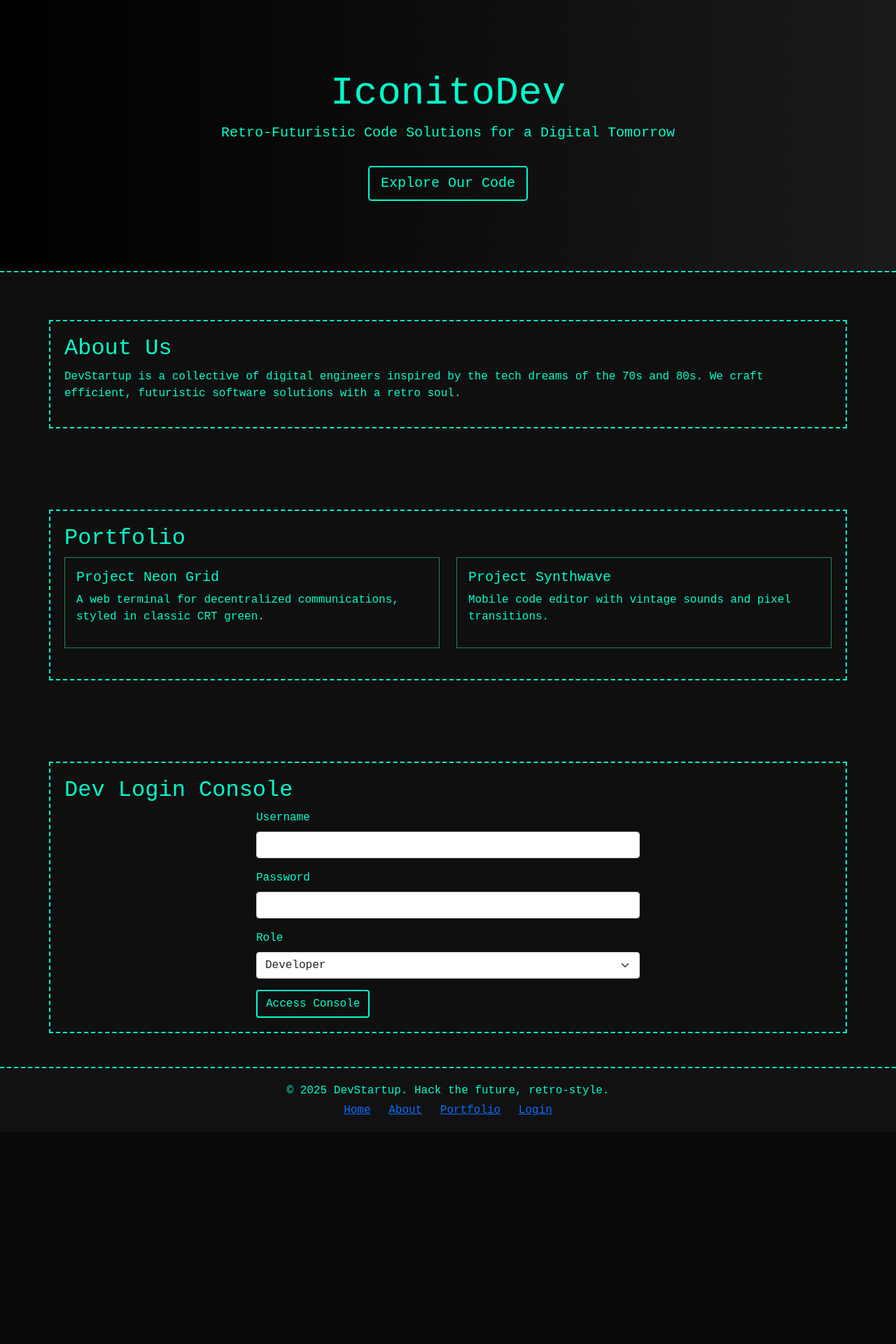
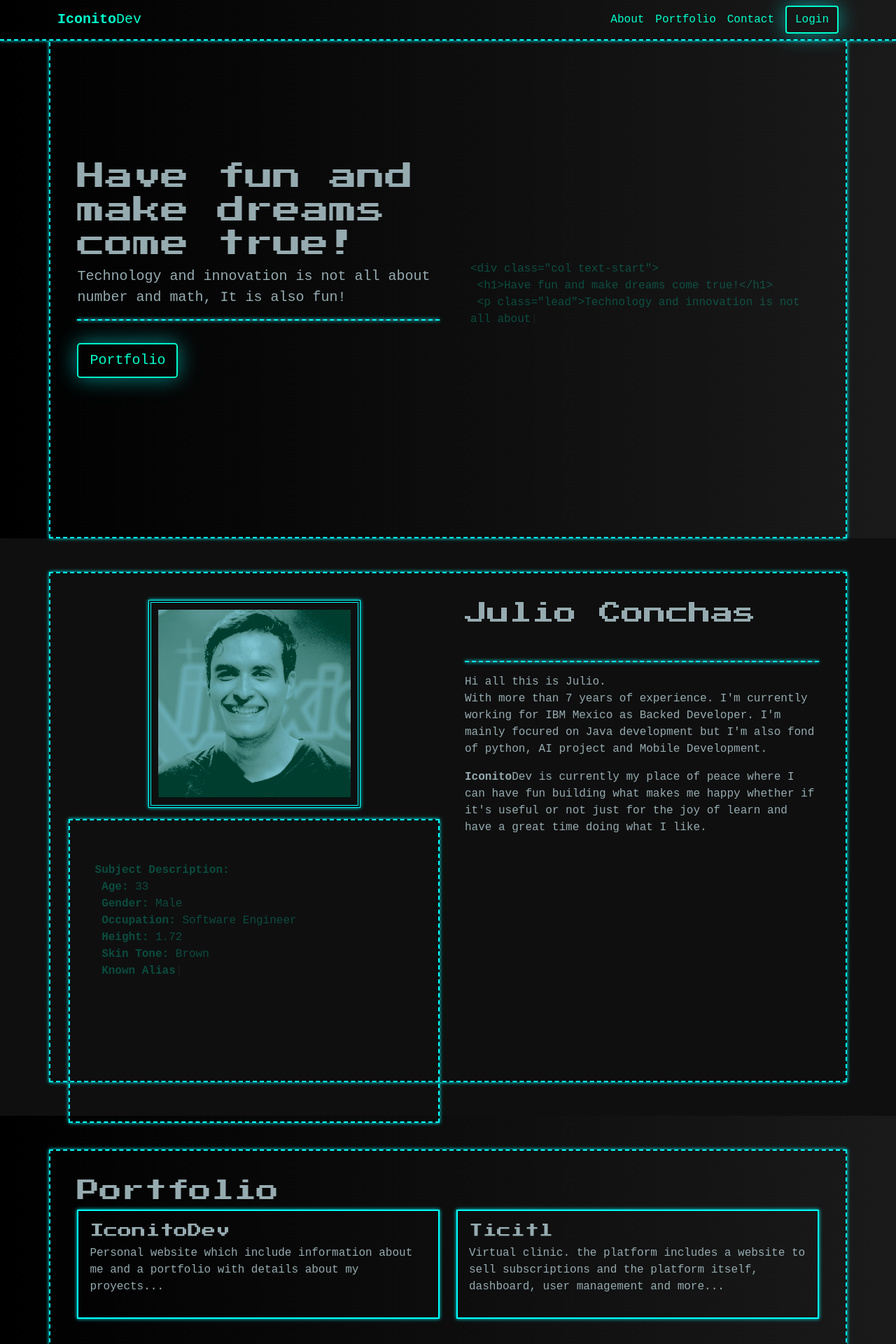
Before and after one commit to iconitodotcom/iconitodotcom, a Flask app: page / in a window 1280 px wide. Shown: the top 1920 px of the page at 70% size. Before the commit the page ends 1593 px from the top, so only its background shows below. Run offline with Flask 3, Linux system fonts and the light colour scheme.

Commit message:
new webdesign for iconitoDev website, still work to make it responsible left

```diff
--- /dev/null
+++ b/iconitodev/static/css/core/core.css
@@ -0,0 +1,106 @@
+body {
+    font-family: 'Courier New', Courier, monospace;
+    background-color: #0f0f0f;
+    /* color: #00ffcc; */
+    color : #3b4a4e;
+  }
+  nav{
+      background: linear-gradient(to right, #000000, #1a1a1a);
+  }
+  .hero {
+    background: linear-gradient(to right, #000000, #1a1a1a);
+  }
+  .retro-nav-border
+  {
+      border-bottom: 2px dashed #00ffff;
+      box-shadow: 0 0 5px #00ffff;
+  }
+  .retro-border {
+    border: 2px dashed #00ffff;
+    box-shadow: 0 0 5px #00ffff;
+    padding: 3%;
+  }
+  .retro-solid-border {
+    border: 2px solid #00ffff;
+    box-shadow: 0 0 5px #00ffff;
+    padding: 3%;
+  }
+  .retro-line {
+      border: none;
+      border-top: 2px dashed #00ffff;
+      width: 100%;
+      box-shadow: 0 0 5px #00ffff;
+      opacity: 1;
+  }
+  .primary-txt-color {
+      color: #00ffcc !important;
+  }
+  .secondary-txt-color {
+      color: #96ABB0 !important;
+  }
+  .brand-ff {
+    font-family: 'Press Start 2P', system-ui;
+    font-weight: 400;
+    font-style: normal;
+    font-size: 1rem !important;
+  }
+  h1, h2, h3, h5 {
+    font-family: 'Press Start 2P', system-ui;
+    font-weight: 400;
+    font-style: normal;
+    color: #96ABB0
+  }
+  .btn-retro {
+    background-color: transparent;
+    border: 2px solid #00ffcc;
+    color: #00ffcc;
+    transition: background-color 0.3s ease;
+    animation: beat 1.2s infinite;
+  }
+  .btn-retro:hover {
+    background-color: #00ffcc;
+    color: #000;
+  }
+  footer {
+    background-color: #111;
+    border-top: 2px dashed #00ffcc;
+    color: #00ffcc;
+    padding: 20px 0;
+    text-align: center;
+  }
+  input, select {
+    background-color: #000;
+    border: 1px solid #00ffcc;
+    color: #00ffcc;
+  }
+  label {
+    color: #00ffcc;
+  }
+  #pagetitle {
+    /* font-family: 'Courier New', Courier, monospace !important; */
+    color: #00ffcc !important;
+  }
+  #aboutimg {
+    border: 4px double #00ffff;
+    box-shadow: 0 0 5px #00ffff;
+    padding: 2%;
+  }
+  .code-box {
+    padding: 20px;
+    overflow-y: auto;
+    white-space: pre-line;
+    min-height: 400px;
+    opacity: .25
+  }
+  #typed-code {
+    /*color: #00ffcc !important;*/
+  }
+
+  @keyframes beat {
+    0%, 100% {
+      box-shadow: 0 0 0 rgba(0, 255, 255, 0);
+    }
+    50% {
+      box-shadow: 0 0 30px rgba(0, 255, 255, 0.5);
+    }
+  }
--- /dev/null
+++ b/iconitodev/static/js/core/core.js
@@ -0,0 +1,28 @@
+new Typed('#typed-code', {
+    strings: [
+      "&lt;div class=\"col text-start\"&gt;\n&nbsp;&lt;h1&gt;Have fun and make dreams come true!&lt;/h1&gt;\n&nbsp;&lt;p class=\"lead\"&gt;Technology and innovation is not all about number and math, It is also fun!&lt;/p&gt;\n&nbsp;&lt;hr class=\"retro-line\"&gt;\n&nbsp;&lt;a href=\"#portfolio\" class=\"btn btn-retro btn-lg mt-3\"&gt;Portfolio&lt;/a&gt;\n&lt;/div&gt;",
+      ".retro-line {\n&nbsp;border:none;\n&nbsp;border-top: 2px dashed #00ffff;\n&nbsp;width:100%;\n&nbsp;margin:2rem 0;\n&nbsp;box-shadow:0 0 5px #00ffff;\n&nbsp;opacity: 1;\n}\n.code-box {\n&nbsp;padding: 20px;\n&nbsp;overflow-y: auto;\n&nbsp;white-space: preline;\n}\n#typed-code {\n&nbsp;color: #00ffcc !important;\n}"
+    ],
+    typeSpeed: 40,
+    backSpeed: 0,
+    fadeOut: true,
+    loop: true
+  });
+new Typed('#description-code', {
+    strings: [
+      "<b>Subject Description:</b>\n&nbsp;<b>Age:</b> 33\n&nbsp;<b>Gender:</b> Male\n&nbsp;<b>Occupation:</b> Software Engineer\n&nbsp;<b>Height:</b> 1.72\n&nbsp;<b>Skin Tone:</b> Brown\n&nbsp;<b>Known Alias:</b> \"Gostbit\"",
+      "<b>Caution:</b>\n&nbsp;The subject is considered highly intelligent, fluent in multiple programming languages,\n&nbsp;With an extensive background in computer science and neural networks.\n&nbsp;Over a decade of experience working at IBM, and an early student research tenure at Intel, the subject’s technical background is deep",
+    ],
+    typeSpeed: 40,
+    backSpeed: 0,
+    fadeOut: true,
+    loop: true
+});
+new Typed('#aboutme', {
+    strings: [
+      "Julio Conchas"
+    ],
+    typeSpeed: 50,
+    fadeOut: true,
+    bindInputFocusEvents: true
+});
--- a/iconitodev/templates/base.html
+++ b/iconitodev/templates/base.html
@@ -20,62 +20,24 @@
         <title>Iconitodev - Empowering Code</title>
         <!-- Bootstrap v5.0 CSS -->
         <link href="https://cdn.jsdelivr.net/npm/bootstrap@5.0.2/dist/css/bootstrap.min.css" rel="stylesheet">
-  <style>
-    body {
-      font-family: 'Courier New', Courier, monospace;
-      background-color: #0f0f0f;
-      color: #00ffcc;
-    }
-    .hero {
-      background: linear-gradient(to right, #000000, #1a1a1a);
-      color: #00ffcc;
-      padding: 100px 0;
-      text-align: center;
-      border-bottom: 2px dashed #00ffcc;
-    }
-    .retro-border {
-      border: 2px dashed #00ffcc;
-      padding: 20px;
-      margin-top: 20px;
-    }
-    h1, h2, h3, h5 {
-      font-family: 'Courier New', Courier, monospace;
-      color: #00ffcc;
-    }
-    .btn-retro {
-      background-color: transparent;
-      border: 2px solid #00ffcc;
-      color: #00ffcc;
-      transition: background-color 0.3s ease;
-    }
-    .btn-retro:hover {
-      background-color: #00ffcc;
-      color: #000;
-    }
-    footer {
-      background-color: #111;
-      border-top: 2px dashed #00ffcc;
-      color: #00ffcc;
-      padding: 20px 0;
-      text-align: center;
-    }
-    input, select {
-      background-color: #000;
-      border: 1px solid #00ffcc;
-      color: #00ffcc;
-    }
-    label {
-      color: #00ffcc;
-    }
-  </style>
+
+        <link rel="preconnect" href="https://fonts.googleapis.com">
+        <link rel="preconnect" href="https://fonts.gstatic.com" crossorigin>
+        <link href="https://fonts.googleapis.com/css2?family=Caveat:wght@400..700&family=IBM+Plex+Sans:ital,wght@0,100;0,200;0,300;0,400;0,500;0,600;0,700;1,100;1,200;1,300;1,400;1,500;1,600;1,700&family=Press+Start+2P&family=Roboto:ital,wght@0,100;0,300;0,400;0,500;0,700;0,900;1,100;1,300;1,400;1,500;1,700;1,900&display=swap" rel="stylesheet">
+
+
+        <link rel="stylesheet" href="{{ url_for('static', filename='css/core/core.css') }}">
     </head>
 
-<body>
+    <body id="top">
+        {% include "topnav.html" %}
+
         {% block content %}
         {% endblock %}
 
       <!-- Bootstrap v5.0 JS Bundle -->
       <script src="https://cdn.jsdelivr.net/npm/bootstrap@5.0.2/dist/js/bootstrap.bundle.min.js"></script>
+      <script src="https://cdn.jsdelivr.net/npm/typed.js@2.0.12"></script>
+      <script src="{{ url_for('static', filename='js/core/core.js') }}"></script>
     </body>
-
 </html>
--- a/iconitodev/templates/index.html
+++ b/iconitodev/templates/index.html
@@ -13,38 +13,75 @@
 -->
 {% extends "base.html" %}
 {% block content %}
+
     <!-- Hero Section -->
     <section id="hero" class="hero">
-    <div class="container">
-      <h1 class="display-4">Iconito<span class="fw-lighter">Dev</span></h1>
-      <p class="lead">Retro-Futuristic Code Solutions for a Digital Tomorrow</p>
-      <a href="#portfolio" class="btn btn-retro btn-lg mt-3">Explore Our Code</a>
+        <div class="container retro-border">
+            <div class="row" style="height: 86vh;">
+                <div class="col text-start align-self-center">
+                    <h1>Have fun and make dreams come true!</h1>
+                    <p class="lead secondary-txt-color">Technology and innovation is not all about number and math, It is also fun!</p>
+                    <hr class="retro-line">
+                    <a href="#portfolio" class="btn btn-retro btn-lg mt-3">Portfolio</a>
+                </div>
+                <div class="col align-self-end">
+                    <div class="code-box mx-auto text-start">
+                        <span id="typed-code" class="primary-txt-color"></span>
+                    </div>
+                </div>
+            </div>
         </div>
     </section>
 
     <!-- About Section -->
     <section id="about" class="py-5">
     <div class="container retro-border">
-      <h2>About Us</h2>
-      <p>DevStartup is a collective of digital engineers inspired by the tech dreams of the 70s and 80s. We craft efficient, futuristic software solutions with a retro soul.</p>
+        <div class="row gx-5" style="height: 81vh;">
+            <div class="col">
+                <div class="row"></div>
+                <div class="row">
+                    <div class="col align-self-center text-center">
+                        <img src="{{ url_for('static', filename='img/JulioTech.jpeg') }}" alt="" id="aboutimg" style="width: 60%; height:80%;">
+                    </div>
+                </div>
+                <div class="row retro-border mt-3 w-80">
+                    <div class="code-box mx-auto text-start">
+                        <span id="description-code" class="primary-txt-color"></span>
+                    </div>
+                </div>
+            </div>
+            <div class="col align-self-centerh-100">
+                <h2 id="aboutme">Julio Conchas</h2>
+                <hr class="retro-line">
+                <p class="secondary-txt-color">
+                    Hi all this is Julio.<br>
+                    With more than 7 years of experience. I'm currently working for IBM Mexico as Backed Developer.
+                    I'm mainly focured on Java development but I'm also fond of python, AI project and Mobile Development.
+                </p>
+                <p class="secondary-txt-color">
+                    <span class="fw-bold">Iconito</span>Dev is currently my place of peace where I can have fun building what makes me happy
+                    whether if it's useful or not just for the joy of learn and have a great time doing what I like.
+                </p>
+            </div>
+        </div>
     </div>
     </section>
 
     <!-- Portfolio Section -->
-  <section id="portfolio" class="py-5">
-    <div class="container retro-border">
+    <section id="portfolio" class="py-5 hero">
+        <div class="container retro-border" >
           <h2>Portfolio</h2>
-      <div class="row">
+          <div class="row" style="height: 76vh;">
             <div class="col-md-6 mb-4">
-          <div class="p-3 border border-success">
-            <h5>Project Neon Grid</h5>
-            <p>A web terminal for decentralized communications, styled in classic CRT green.</p>
+              <div class="p-3 retro-solid-border">
+                <h5>IconitoDev</h5>
+                <p class="secondary-txt-color">Personal website which include information about me and a portfolio with details about my proyects...</p>
               </div>
             </div>
             <div class="col-md-6 mb-4">
-          <div class="p-3 border border-success">
-            <h5>Project Synthwave</h5>
-            <p>Mobile code editor with vintage sounds and pixel transitions.</p>
+              <div class="p-3 retro-solid-border">
+                <h5>Ticitl</h5>
+                <p class="secondary-txt-color">Virtual clinic. the platform includes a website to sell subscriptions and the platform itself, dashboard, user management and more...</p>
               </div>
             </div>
           </div>
@@ -52,26 +89,24 @@
     </section>
 
     <!-- Login Section -->
-  <section id="login" class="py-5">
-    <div class="container retro-border">
-      <h2>Dev Login Console</h2>
+    <section id="contact" class="py-5">
+        <div class="container retro-border" style="height: 76vh;">
+          <h2>Contact</h2>
+          <p class="secondary-txt-color">Want to know more about me or <span class="fw-bold">Iconito</span>Dev send a message let's get it touch.</p>
           <form action="/login" method="POST" class="w-50 mx-auto">
             <div class="mb-3">
-          <label for="username" class="form-label">Username</label>
+              <label for="username" class="form-label">Name</label>
               <input type="text" id="username" name="username" class="form-control" required>
             </div>
             <div class="mb-3">
-          <label for="password" class="form-label">Password</label>
-          <input type="password" id="password" name="password" class="form-control" required>
+              <label for="password" class="form-label">email</label>
+              <input type="email" id="password" name="password" class="form-control" required>
             </div>
             <div class="mb-3">
-          <label for="role" class="form-label">Role</label>
-          <select id="role" name="role" class="form-select">
-            <option value="developer">Developer</option>
-            <option value="admin">Admin</option>
-          </select>
+              <label for="role" class="form-label">Message</label><br>
+              <textarea name="" id="" cols="58" rows="5"></textarea>
             </div>
-        <button type="submit" class="btn btn-retro">Access Console</button>
+            <button type="submit" class="btn btn-retro">Send</button>
           </form>
         </div>
     </section>
@@ -79,7 +114,7 @@
     <!-- Footer Section -->
     <footer>
         <div class="container">
-      <p class="mb-1">&copy; 2025 DevStartup. Hack the future, retro-style.</p>
+          <p class="mb-1">&copy; 2025 IconitoDev. Have fun and make dreams come true!.</p>
           <div>
             <a href="#hero" class="me-3">Home</a>
             <a href="#about" class="me-3">About</a>
--- /dev/null
+++ b/iconitodev/templates/topnav.html
@@ -0,0 +1,19 @@
+<!-- Navbar -->
+<nav class="navbar navbar-expand-lg navbar-light bg-white fixed-top retro-nav-border">
+  <div class="container">
+    <a class="navbar-brand fw-bold" href="#top" id="pagetitle">Iconito<span class="fw-lighter ">Dev</span></a>
+    <button class="navbar-toggler" type="button" data-bs-toggle="collapse" data-bs-target="#navbarNav">
+      <span class="navbar-toggler-icon"></span>
+    </button>
+
+    <!-- Nav Section -->
+    <div class="collapse navbar-collapse justify-content-end" id="navbarNav">
+      <ul class="navbar-nav">
+        <li class="nav-item"><a class="nav-link primary-txt-color" href="#about">About</a></li>
+        <li class="nav-item"><a class="nav-link primary-txt-color" href="#portfolio">Portfolio</a></li>
+        <li class="nav-item"><a class="nav-link primary-txt-color" href="#contact">Contact</a></li>
+        <li class="nav-item"><a class="btn btn-retro ms-2" href="#">Login</a></li>
+      </ul>
+    </div>
+  </div>
+</nav>
```
Also changed, not shown: iconitodev/static/img/JulioTech.jpeg (added), 1 other file. Lines whose indentation alone changed are shown as unchanged.
